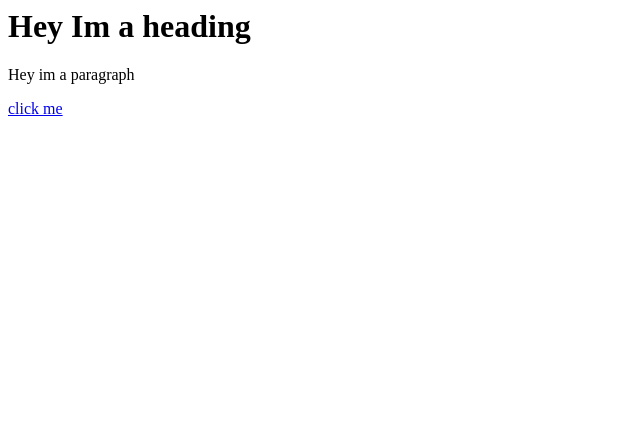
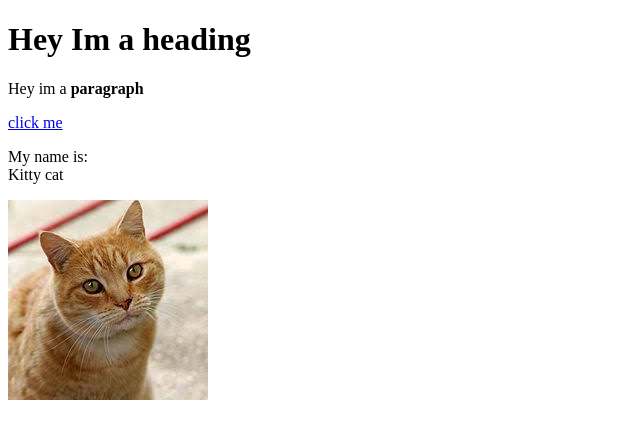
Before and after one commit to ocelotpet/a, a plain HTML site: page test.html in a window 1280 px wide. Shown: the whole page, without its empty margins (0-640 px from the left). Drawn offline with Linux system fonts and the light colour scheme.

Commit message:
added a cat image and some elements

```diff
--- a/test.html
+++ b/test.html
@@ -1,4 +1,14 @@
-<h1> Hey Im a heading </h1>
-
-<p> Hey im a paragraph</p>
-<a href="https://google.com" target="_blank" title="you dumbfuck its google"> click me </a>
+<!DOCTYPE html>
+<html>
+<head>
+    <title> Test page</title>
+</head>
+<body>
+    <h1> Hey Im a heading </h1>
+    <p> Hey im a <b>paragraph</b></p>
+    <a href="https://google.com" target="_blank" title="you dumbfuck its google"> click me </a>
+    <p>My name is: <br>
+    Kitty cat </p>
+    <img src="cat.jpg">
+</body>
+</html>
```
Also changed, not shown: cat.jpg (added), 1 other file.
